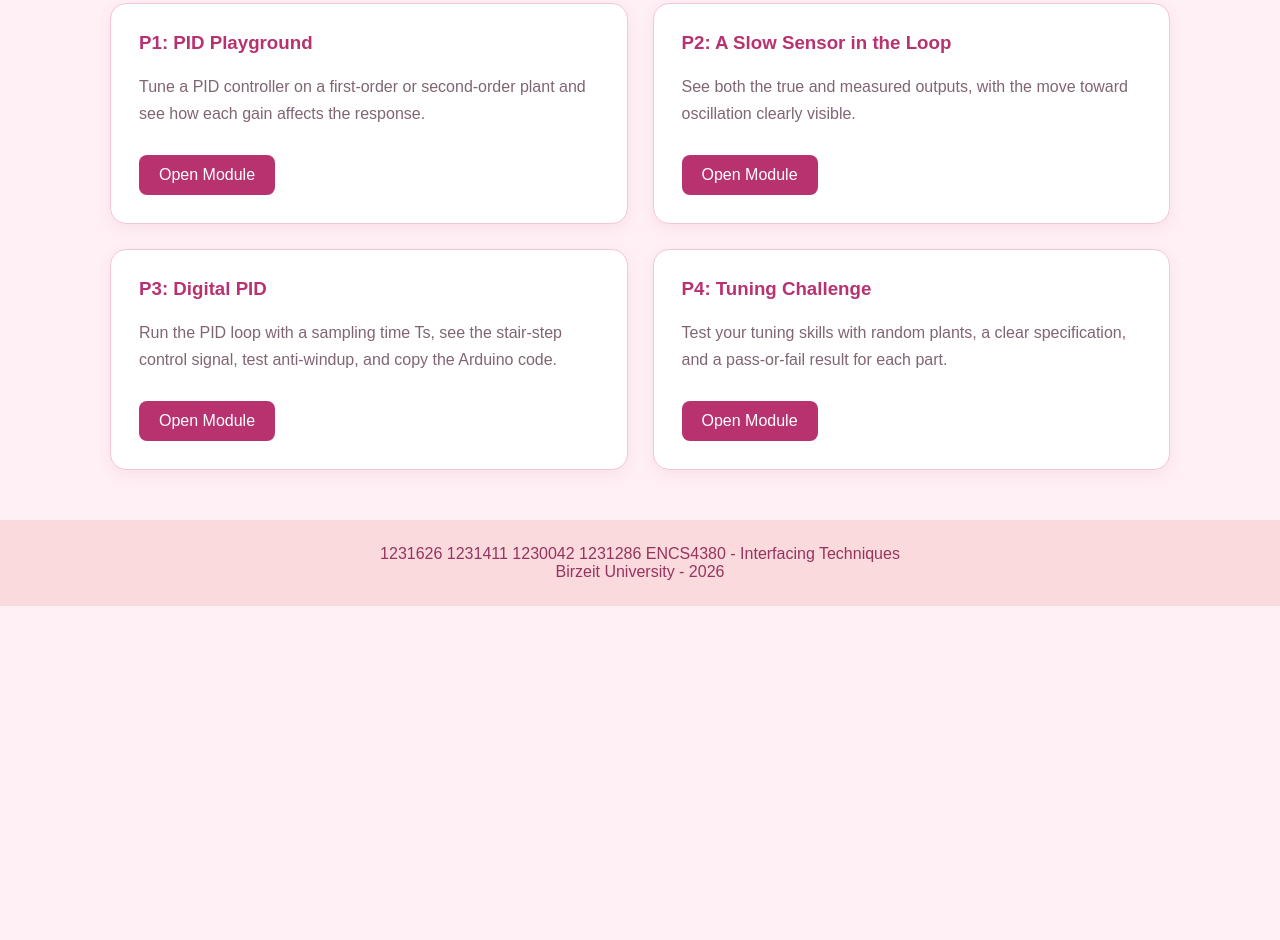
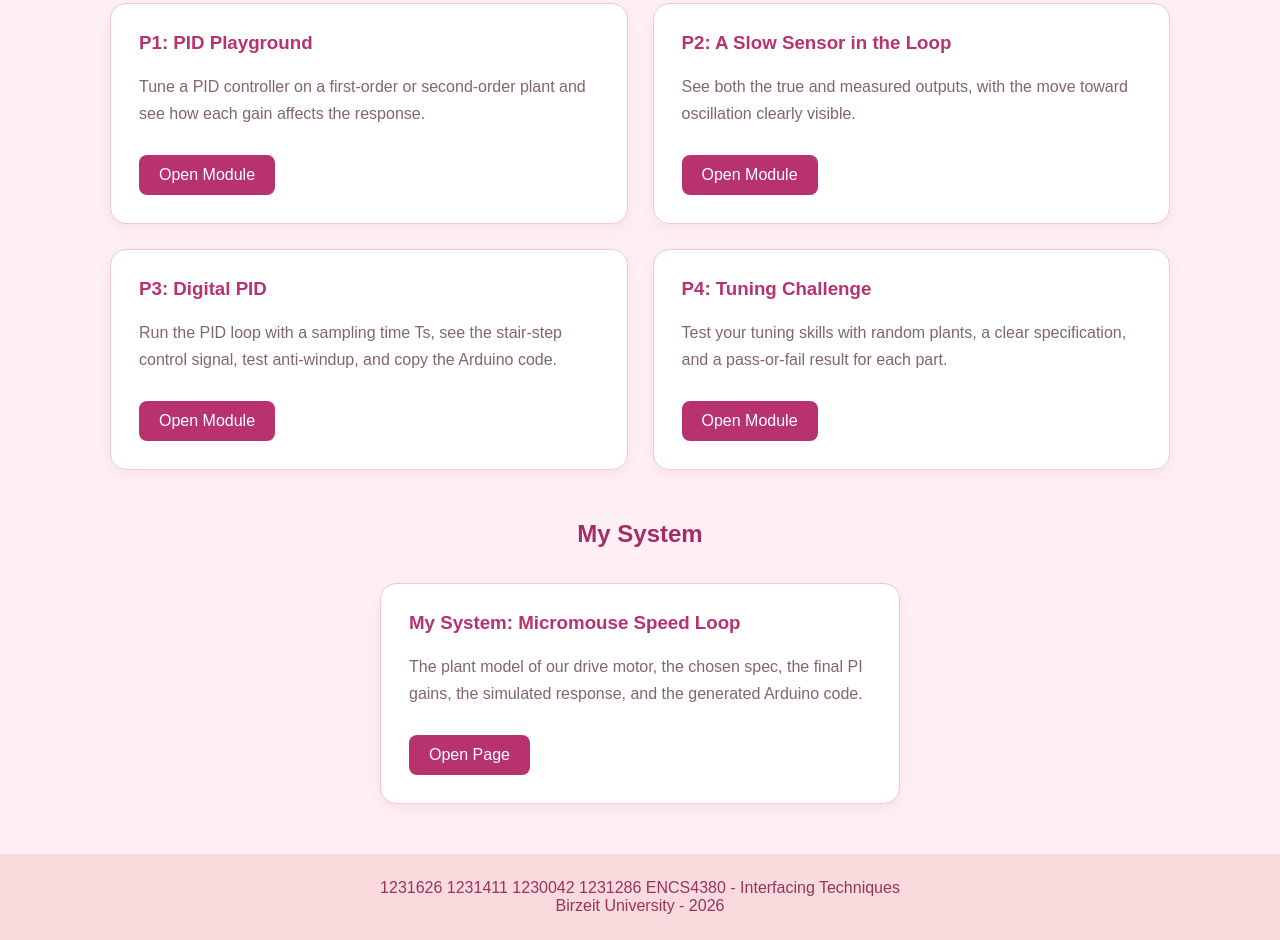
Before and after one commit to Aleen-730/encs4380-dynamics-team16, a plain HTML site: page index.html in a window 1280 px wide. Shown: the part 948-1888 px from the top of the page. Before the commit the page ends 1554 px from the top, so only its background shows below. Drawn offline with Linux system fonts and the light colour scheme.

Commit message:
Update index.html

```diff
--- a/index.html
+++ b/index.html
@@ -266,6 +266,27 @@
 
 </div>
 
+
+    <!-- ADDED: My System in its own section, alone -->
+    <h2 style="margin-top: 50px;">My System</h2>
+
+    <div class="modules" style="grid-template-columns: minmax(0, 520px); justify-content: center;">
+
+        <div class="card">
+
+            <h3>My System: Micromouse Speed Loop</h3>
+
+            <p>
+                The plant model of our drive motor, the chosen
+                spec, the final PI gains, the simulated response,
+                and the generated Arduino code.
+            </p>
+
+            <a href="control/MySystem.html">Open Page</a>
+
+        </div>
+
+    </div>
     </div>
     </div>
 
```
